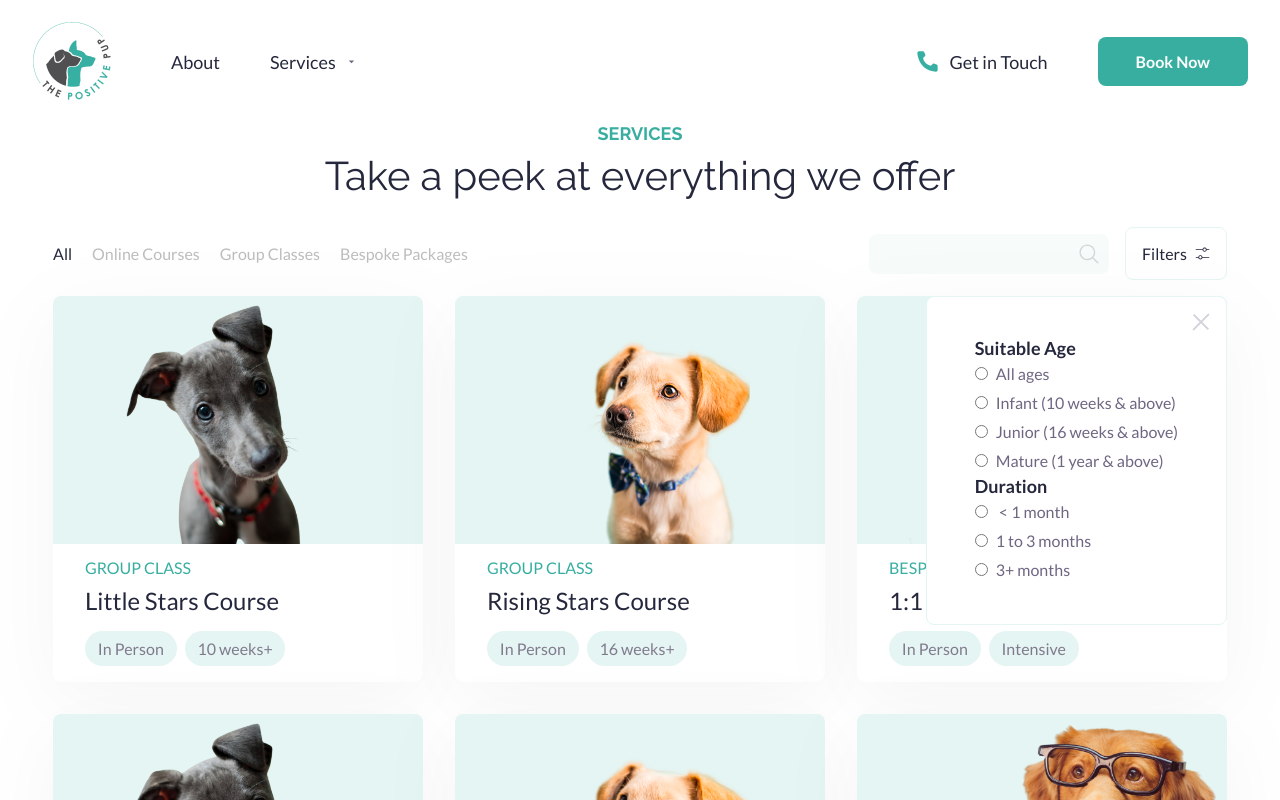
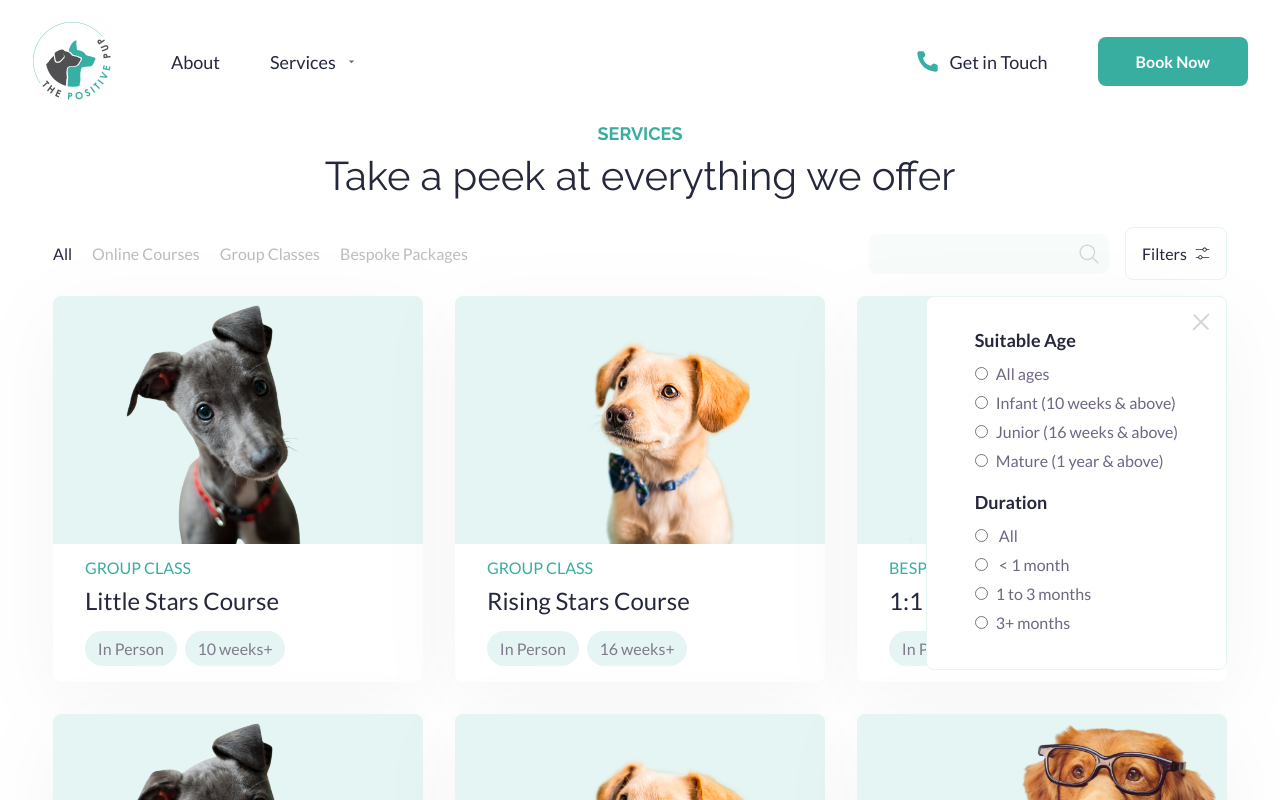
Before and after one commit to j-jinjia/positive-pup, a React (Create React App) app: page /positive-pup/services in a window 1280 px wide. Both pictures are taken after a click on the button "Filters". Built offline with nearby package versions, Linux system fonts and the light colour scheme.

Commit message:
added all option to duration filter

```diff
--- a/src/components/FiltersDropdown/FiltersDropdown.jsx
+++ b/src/components/FiltersDropdown/FiltersDropdown.jsx
@@ -96,6 +96,21 @@ const FiltersDropdown = ({
             onChange={handleDurationFilterChange}
             name="duration"
             type="radio"
+            id="all"
+            checked={activeDurationInput === "all"}
+          />
+          <label className="filters-dropdown__label" htmlFor="all">
+            {" "}
+            All
+          </label>
+        </span>
+        <span>
+          <input
+            className="filters-dropdown__input"
+            onClick={handleDurationFilterSelect}
+            onChange={handleDurationFilterChange}
+            name="duration"
+            type="radio"
             id="short"
             checked={activeDurationInput === "short"}
           />
--- a/src/components/FiltersDropdown/FiltersDropdown.scss
+++ b/src/components/FiltersDropdown/FiltersDropdown.scss
@@ -11,7 +11,7 @@
     right: 0;
     width: max-content;
     z-index: 1;
-    padding: 2.5rem 3rem;
+    padding: 2rem 3rem 1rem;
     border-radius: 0.5rem;
   }
 
@@ -36,6 +36,8 @@
   &__filter-options {
     display: flex;
     flex-direction: column;
+    margin-top: 0.5rem;
+    margin-bottom: 1rem;
   }
 
   &__label {
--- a/src/pages/Services/Services.jsx
+++ b/src/pages/Services/Services.jsx
@@ -40,7 +40,9 @@ const Services = () => {
         return ageFilter === "all" || course.suitableAges.includes(ageFilter);
       })
       .filter((course) => {
-        return durationFilter === "" || course.duration === durationFilter;
+        return (
+          durationFilter === "all" || course.duration.includes(durationFilter)
+        );
       });
 
     setCourseCards(filteredCourses);
```
